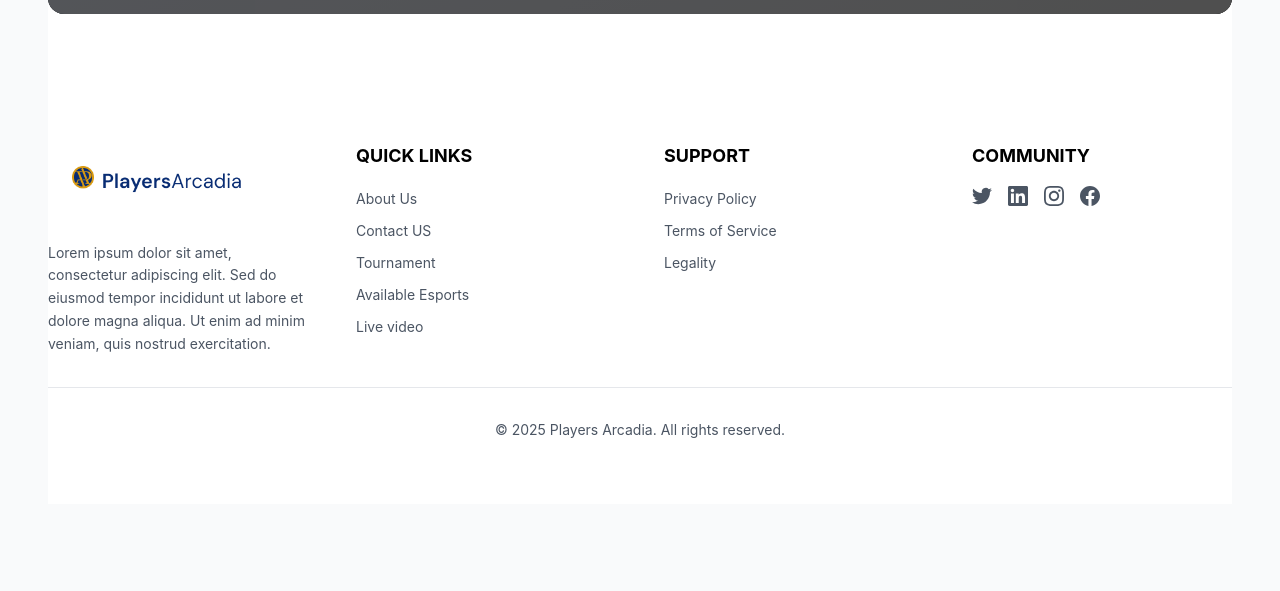
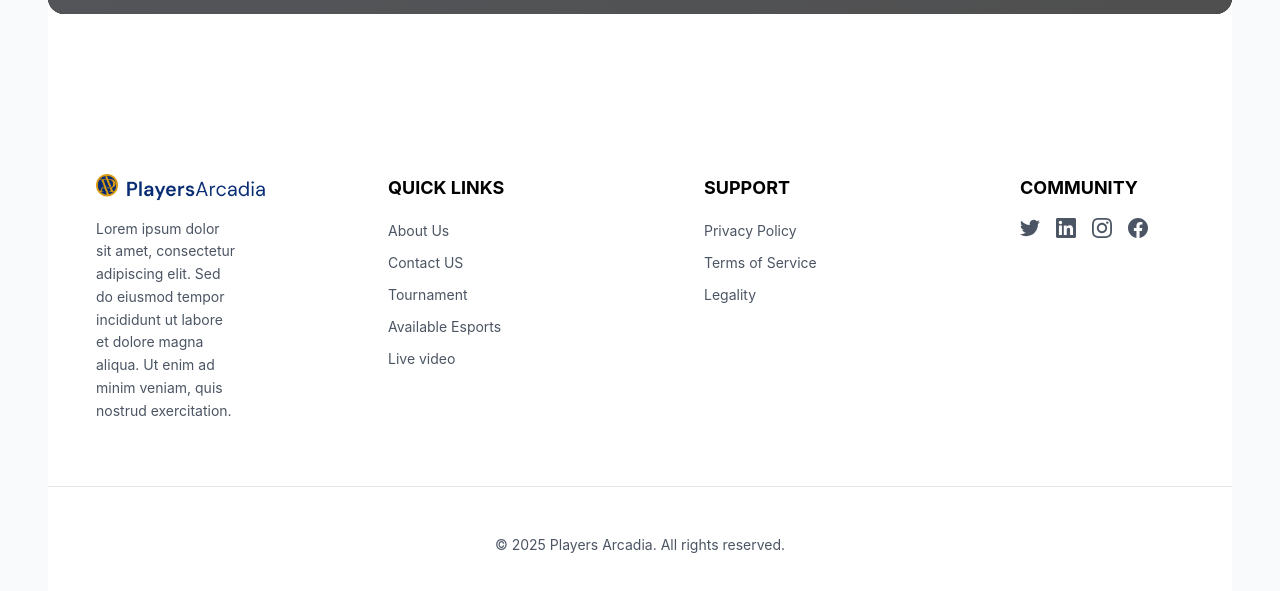
Before and after one commit to playersarcadia/players-arcadia-web, a Next.js app: page / in a window 1280 px wide. Shown: the part 3150-3741 px from the top of the page. Before the commit the page ends 3654 px from the top, so only its background shows below. Built offline with nearby package versions, Linux system fonts and the light colour scheme; grey boxes are pictures that could not be loaded.

Commit message:
Refactor Footer component for improved layout and styling

```diff
--- a/components/Footer.tsx
+++ b/components/Footer.tsx
@@ -56,11 +56,11 @@ export default function Footer() {
   ];
 
   return (
-    <footer className="bg-white py-12 md:py-16 mt-12 md:mt-16">
-      <div className="grid grid-cols-1 md:grid-cols-2 lg:grid-cols-4 gap-8 md:gap-12">
+    <footer className="bg-white py-16 md:py-20 lg:py-24 mt-12 md:mt-16">
+      <div className="grid grid-cols-1 md:grid-cols-2 lg:grid-cols-4 gap-12 md:gap-16 lg:gap-20">
         {/* Column 1 - Logo and Description */}
-        <div className="px-6 md:px-0">
-          <div className="mb-6 p-4 md:p-6">
+        <div className="px-12 md:px-12 lg:px-12">
+          <div className="mb-4">
             <div className="flex items-center">
               <div className="relative flex items-center justify-center flex-shrink-0">
                 <Image
@@ -79,7 +79,7 @@ export default function Footer() {
         </div>
 
         {/* Column 2 - Quick Links */}
-        <div className="px-6 md:px-0">
+        <div className="px-6 md:px-4 lg:px-6">
           <h3 className="text-lg font-bold text-black mb-4 uppercase">Quick Links</h3>
           <ul className="space-y-2">
             {quickLinks.map((link) => (
@@ -96,7 +96,7 @@ export default function Footer() {
         </div>
 
         {/* Column 3 - Support */}
-        <div className="px-6 md:px-0">
+        <div className="px-6 md:px-4 lg:px-6">
           <h3 className="text-lg font-bold text-black mb-4 uppercase">Support</h3>
           <ul className="space-y-2">
             {supportLinks.map((link) => (
@@ -113,7 +113,7 @@ export default function Footer() {
         </div>
 
         {/* Column 4 - Community */}
-        <div className="px-6 md:px-0">
+        <div className="px-6 md:px-4 lg:px-6">
           <h3 className="text-lg font-bold text-black mb-4 uppercase">Community</h3>
           <div className="flex items-center gap-4">
             {socialLinks.map((social) => (
@@ -131,7 +131,7 @@ export default function Footer() {
       </div>
 
       {/* Copyright */}
-      <div className="mt-8 pt-8 border-t border-gray-200 text-center">
+      <div className="mt-12 md:mt-16 pt-8 md:pt-12 border-t border-gray-200 text-center px-8 md:px-4 lg:px-6">
         <p className="text-gray-600 text-sm">
           © {new Date().getFullYear()} Players Arcadia. All rights reserved.
         </p>
```
